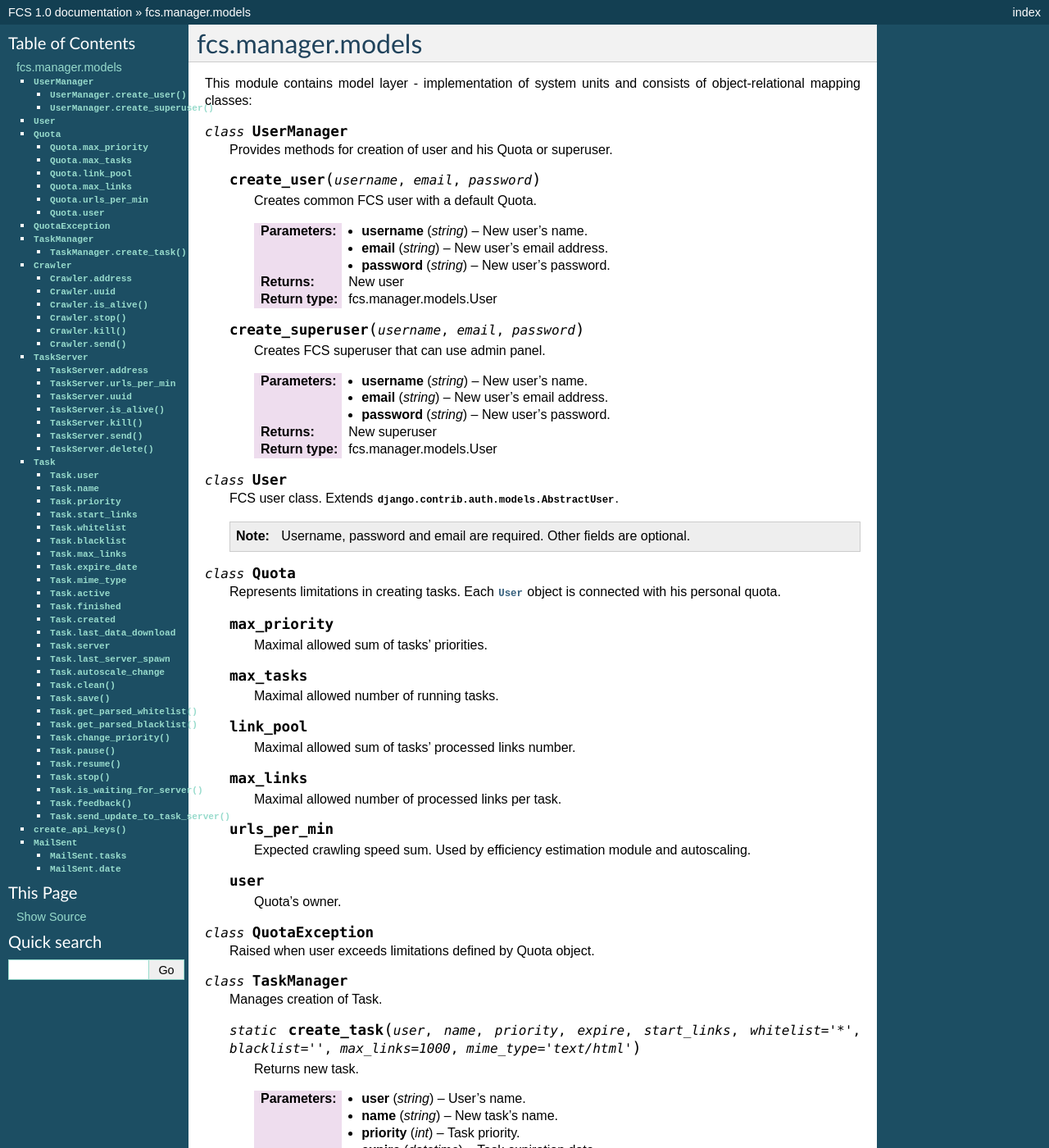
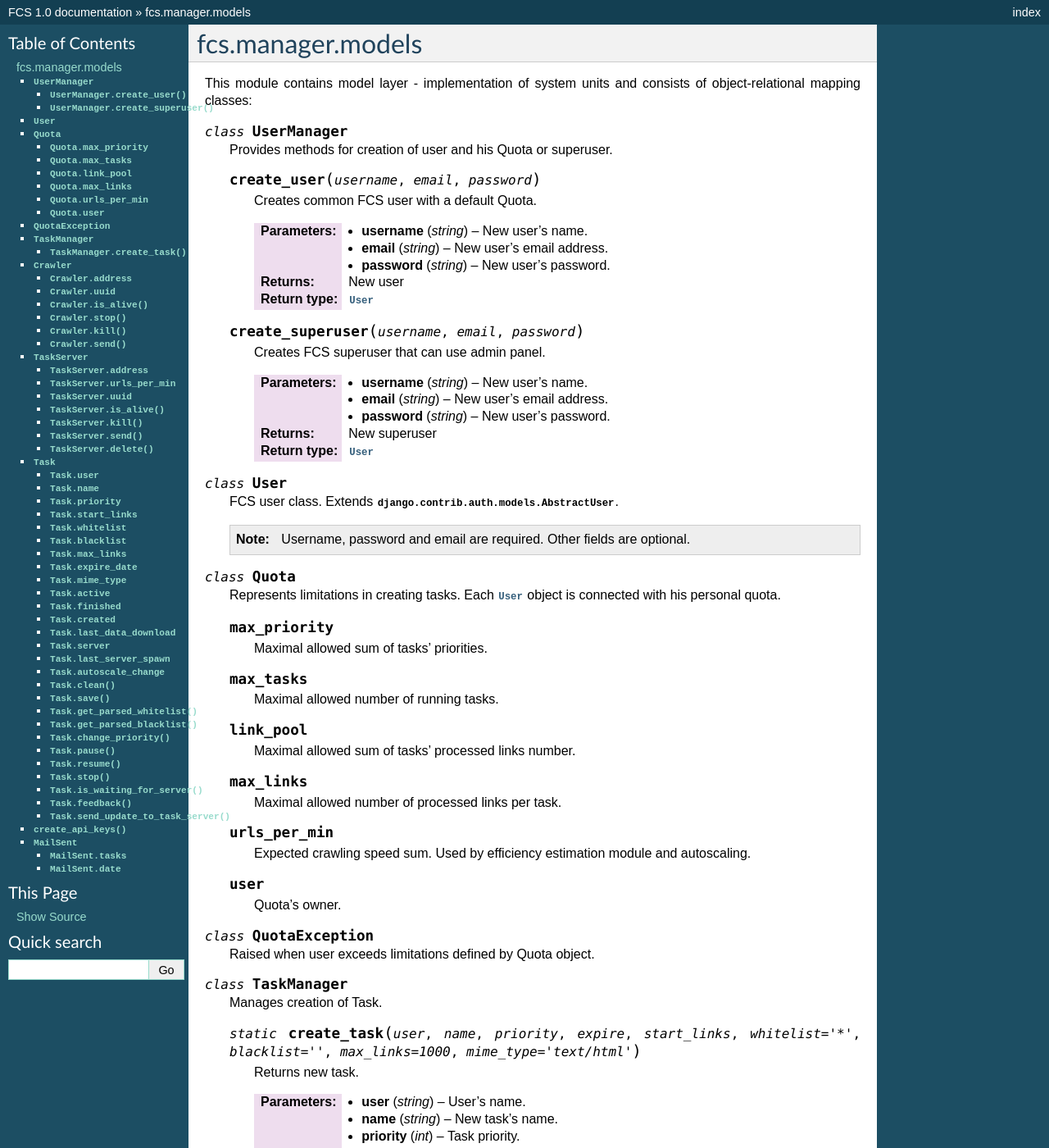
Before and after one commit to agh-glk/fcs, a Sphinx documentation site: the page built from docs/source/manager/models.rst, in a window 1280 px wide and 1400 px high. Shown: the whole window at 82% size. Built offline with Sphinx 7.4.7, drawn with Linux system fonts in a browser that asks for light colours; formulas are drawn with MathJax 3; some of the changed text lies outside the part shown.

Commit message:
[NT] Edit

```diff
--- a/docs/source/manager/models.rst
+++ b/docs/source/manager/models.rst
@@ -15,7 +15,7 @@ This module contains model layer - implementation of system units and consists o
       :param string email: New user's email address.
       :param string password: New user's password.
       :return: New user
-      :rtype: fcs.manager.models.User
+      :rtype: :py:class:`User`
 
    .. py:method:: create_superuser(username, email, password)
 
@@ -25,7 +25,7 @@ This module contains model layer - implementation of system units and consists o
       :param string email: New user's email address.
       :param string password: New user's password.
       :return: New superuser
-      :rtype: fcs.manager.models.User
+      :rtype: :py:class:`User`
 
 
 .. py:class:: User
@@ -86,7 +86,7 @@ This module contains model layer - implementation of system units and consists o
       :param string max_links: Maximal allowed number of processed pages.
       :param string mime_type: List of allowed MIME types.
       :return: New task
-      :rtype: fcs.manager.models.Task
+      :rtype: :py:class:`Task`
       :raises QuotaException: if user quota is exceeded.
 
 .. py:class:: Crawler
```
